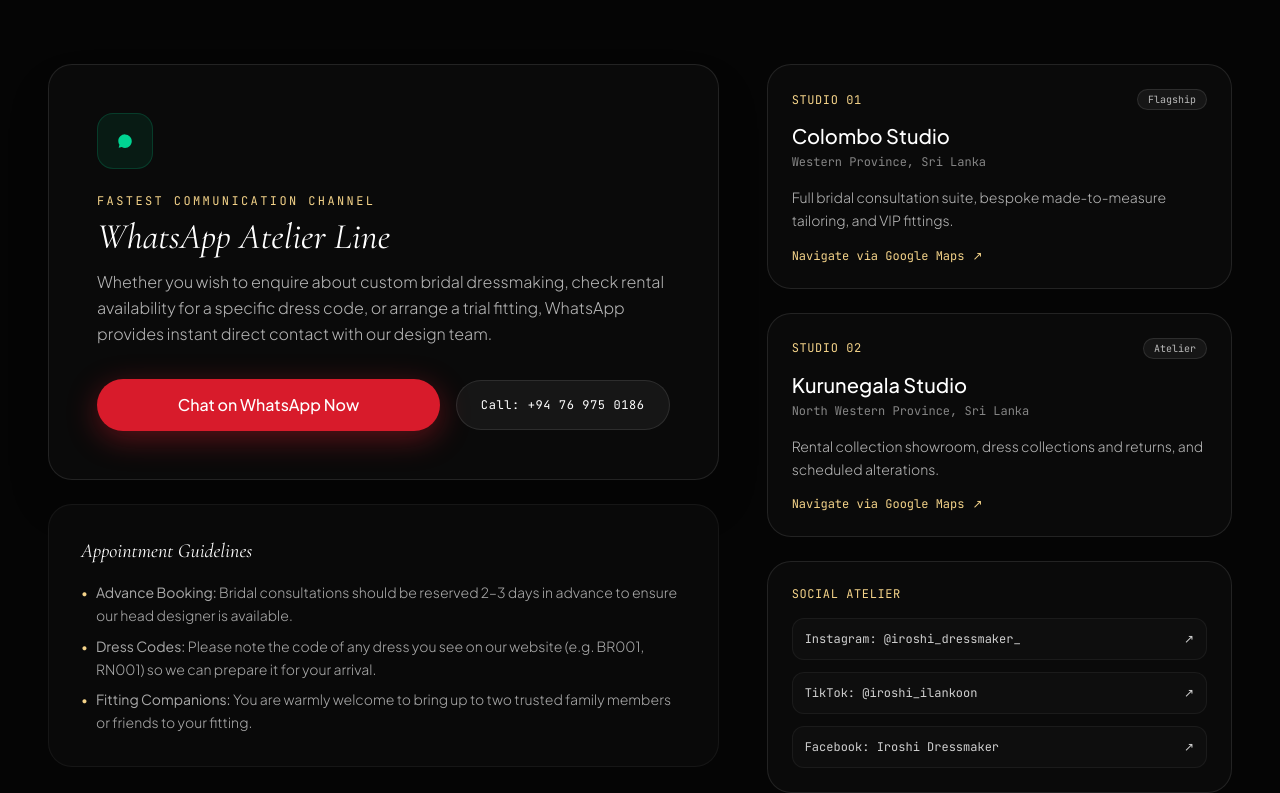
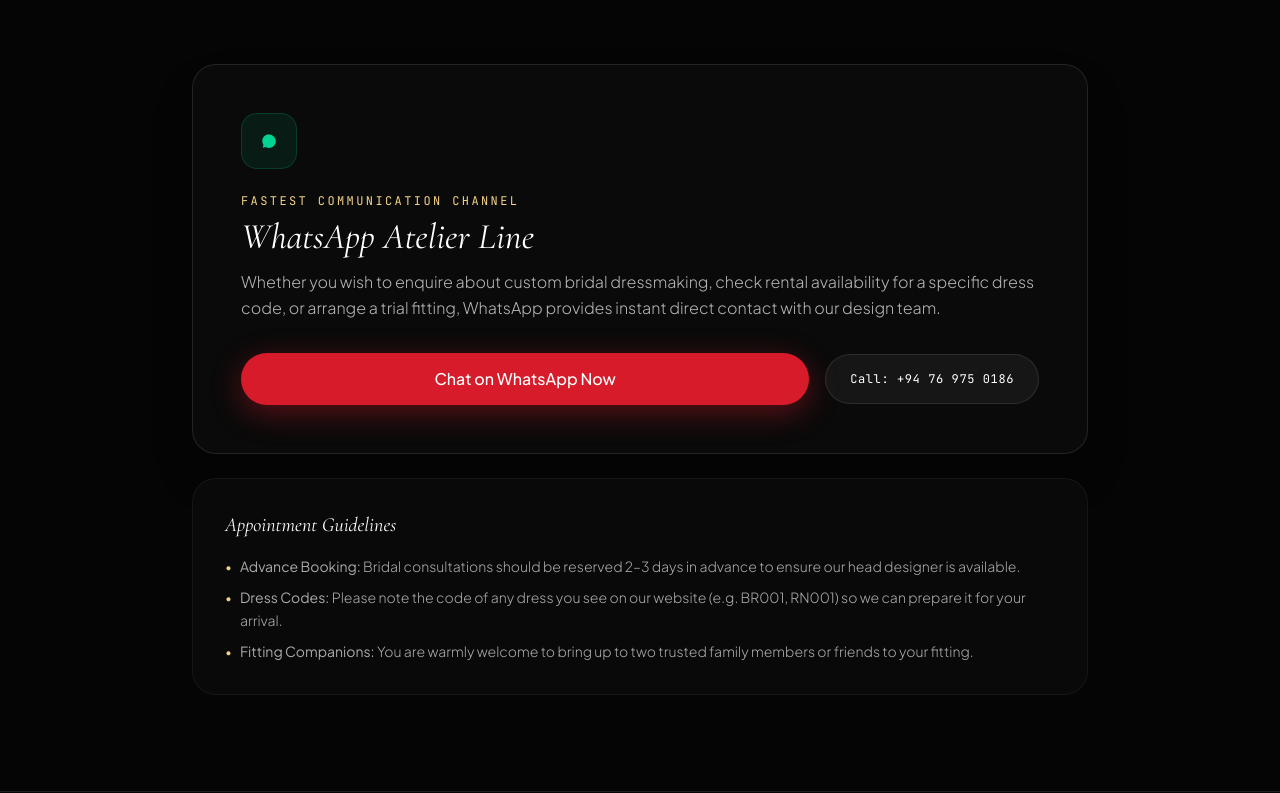
Before and after one commit to yellowfrock/iroshi-dressmaker, a Next.js app: page /about in a window 1280 px wide. Shown: the part 1948-2741 px from the top of the page. Built offline with nearby package versions, Linux system fonts and the light colour scheme; no server answers; the database is empty; a web font is replaced by a local one.

Commit message:
refactor(about): remove studio and social cards from about contact section and center layout

```diff
--- a/src/components/contact/ContactSection.tsx
+++ b/src/components/contact/ContactSection.tsx
@@ -11,9 +11,8 @@ export default function ContactSection({ className = '' }: ContactSectionProps)
   )}`
 
   return (
-    <div className={`grid grid-cols-1 lg:grid-cols-12 gap-8 lg:gap-12 ${className}`.trim()}>
-      {/* Left Column: Direct WhatsApp Card (7 cols) */}
-      <div className="lg:col-span-7 flex flex-col gap-6">
+    <div className={`max-w-4xl mx-auto w-full flex flex-col gap-6 ${className}`.trim()}>
+      {/* WhatsApp Atelier Line Card */}
       <div className="p-8 sm:p-12 rounded-3xl bg-[#0a0a0a] border border-white/10 shadow-2xl flex flex-col items-start justify-between">
         <div>
           <div className="w-14 h-14 rounded-2xl bg-emerald-500/10 border border-emerald-500/20 flex items-center justify-center text-emerald-400 mb-6">
@@ -73,104 +72,5 @@ export default function ContactSection({ className = '' }: ContactSectionProps)
         </ul>
       </div>
     </div>
-
-      {/* Right Column: Studio Locations & Social (5 cols) */}
-      <div className="lg:col-span-5 flex flex-col gap-6">
-        {/* Colombo Location */}
-        <div className="p-6 rounded-3xl bg-[#0a0a0a] border border-white/10 flex flex-col justify-between">
-          <div>
-            <div className="flex items-center justify-between mb-3">
-              <span className="font-mono text-xs uppercase tracking-wider text-[#F4D389]">
-                Studio 01
-              </span>
-              <span className="px-2.5 py-0.5 rounded-full bg-white/5 border border-white/10 font-mono text-[10px] text-white/70">
-                Flagship
-              </span>
-            </div>
-            <h3 className="text-xl text-white font-medium mb-1">Colombo Studio</h3>
-            <p className="text-xs text-white/50 font-mono mb-4">Western Province, Sri Lanka</p>
-            <p className="text-sm text-white/70 font-light leading-relaxed mb-4">
-              Full bridal consultation suite, bespoke made-to-measure tailoring, and VIP fittings.
-            </p>
-          </div>
-
-          <a
-            href="https://maps.app.goo.gl/A8KtCSsV7azDaXVc6"
-            target="_blank"
-            rel="noopener noreferrer"
-            className="inline-flex items-center gap-2 font-mono text-xs text-[#F4D389] hover:underline"
-          >
-            <span>Navigate via Google Maps</span>
-            <span>↗</span>
-          </a>
-        </div>
-
-        {/* Kurunegala Location */}
-        <div className="p-6 rounded-3xl bg-[#0a0a0a] border border-white/10 flex flex-col justify-between">
-          <div>
-            <div className="flex items-center justify-between mb-3">
-              <span className="font-mono text-xs uppercase tracking-wider text-[#F4D389]">
-                Studio 02
-              </span>
-              <span className="px-2.5 py-0.5 rounded-full bg-white/5 border border-white/10 font-mono text-[10px] text-white/70">
-                Atelier
-              </span>
-            </div>
-            <h3 className="text-xl text-white font-medium mb-1">Kurunegala Studio</h3>
-            <p className="text-xs text-white/50 font-mono mb-4">North Western Province, Sri Lanka</p>
-            <p className="text-sm text-white/70 font-light leading-relaxed mb-4">
-              Rental collection showroom, dress collections and returns, and scheduled alterations.
-            </p>
-          </div>
-
-          <a
-            href="https://maps.app.goo.gl/MNAjgBJd5NPSr3cs7"
-            target="_blank"
-            rel="noopener noreferrer"
-            className="inline-flex items-center gap-2 font-mono text-xs text-[#F4D389] hover:underline"
-          >
-            <span>Navigate via Google Maps</span>
-            <span>↗</span>
-          </a>
-        </div>
-
-        {/* Social Channels */}
-        <div className="p-6 rounded-3xl bg-[#0a0a0a] border border-white/10">
-          <span className="font-mono text-xs uppercase tracking-wider text-[#F4D389] block mb-4">
-            Social Atelier
-          </span>
-
-          <div className="space-y-3 font-mono text-xs">
-            <a
-              href="https://www.instagram.com/iroshi_dressmaker_/?hl=en"
-              target="_blank"
-              rel="noopener noreferrer"
-              className="flex items-center justify-between p-3 rounded-xl bg-white/[0.02] border border-white/5 text-white/80 hover:text-white hover:border-white/20 transition-all no-underline"
-            >
-              <span>Instagram: @iroshi_dressmaker_</span>
-              <span>↗</span>
-            </a>
-            <a
-              href="https://www.tiktok.com/@iroshi_ilankoon?_r=1&_t=ZS-99SIdWhF9Sn"
-              target="_blank"
-              rel="noopener noreferrer"
-              className="flex items-center justify-between p-3 rounded-xl bg-white/[0.02] border border-white/5 text-white/80 hover:text-white hover:border-white/20 transition-all no-underline"
-            >
-              <span>TikTok: @iroshi_ilankoon</span>
-              <span>↗</span>
-            </a>
-            <a
-              href="https://www.facebook.com/share/1Gw4ZexuX2/?mibextid=wwXIfr"
-              target="_blank"
-              rel="noopener noreferrer"
-              className="flex items-center justify-between p-3 rounded-xl bg-white/[0.02] border border-white/5 text-white/80 hover:text-white hover:border-white/20 transition-all no-underline"
-            >
-              <span>Facebook: Iroshi Dressmaker</span>
-              <span>↗</span>
-            </a>
-          </div>
-        </div>
-      </div>
-    </div>
   )
 }
```
Lines whose indentation alone changed are shown as unchanged.
